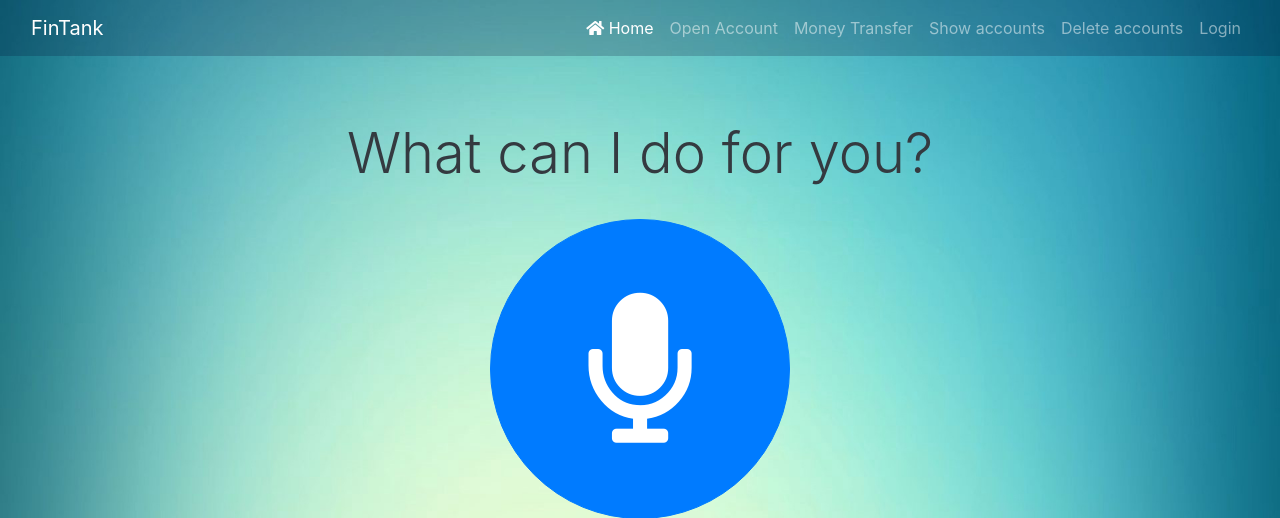
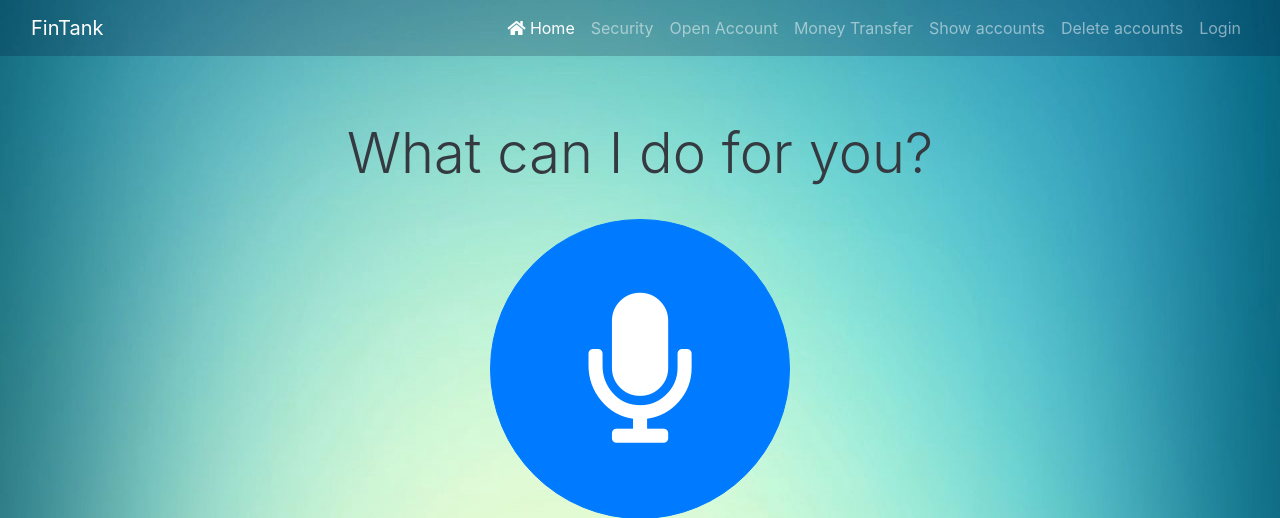
Before and after one commit to aaronshieh/aien_final, a Django app: page / in a window 1280 px wide. Shown: the top 518 px of the page. Run offline with Django 3.2, Linux system fonts and the light colour scheme; some libraries are stand-ins or nearby versions.

Commit message:
combined 2018/12/17

```diff
--- a/fintech/urls.py
+++ b/fintech/urls.py
@@ -32,5 +32,5 @@ urlpatterns = [
     path('face_utils/', include('face_utils.urls')),
 
     # security
-    path('security', include('security.urls')),
+    path('security/', include('security.urls')),
 ]
--- a/security/templates/security/security.html
+++ b/security/templates/security/security.html
@@ -39,8 +39,11 @@ button{
 {% endblock %}
 {% block content %}
 <div class="bg">
-        <h1>123</h1>
+        starting security system...
 </div>
 {% endblock %}
 {% block scripts %}
+<script>
+    window.location.href = '/security/run';
+</script>
 {% endblock %}
--- a/security/urls.py
+++ b/security/urls.py
@@ -5,4 +5,5 @@ app_name = "security"
 
 urlpatterns = [
     path('', views.security),
+    path('run/', views.run),
 ]
--- a/templates/nav.html
+++ b/templates/nav.html
@@ -9,6 +9,9 @@
             <ul class="navbar-nav ml-auto">
                 <li class="nav-item">
                     <a class="nav-link active" href="/"><i class="fas fa-home"></i> Home</a>
+                </li>
+                <li class="nav-item">
+                    <a class="nav-link" href="/security">Security</a>
                 </li>
                 <li class="nav-item">
                     <a class="nav-link" href="/bank/create">Open Account</a>
--- a/website/templates/website/voicebot.html
+++ b/website/templates/website/voicebot.html
@@ -155,6 +155,8 @@ function sendAudioFile(blob) {
                 window.location.href = '/bank/create';
             } else if(msg.intent == 'money_transfer'){
                 window.location.href = '/bank/transfer';
+            } else if (msg.intent == 'security'){
+                window.location.href = '/security';
             }
         });
     });
--- a/website/views.py
+++ b/website/views.py
@@ -127,5 +127,7 @@ def detect_intent_audio(project_id, session_id, audio_file_path,
         return {'result':'success','intent':'open_account', 'response_audio':encoded_audio}
     elif response.query_result.intent.display_name == 'Money Transfer':
         return {'result':'success','intent':'money_transfer', 'response_audio':encoded_audio}
+    elif response.query_result.intent.display_name == 'Security':
+        return {'result':'success','intent':'security', 'response_audio':encoded_audio}
     else:
         return {'result':'success','intent':'unknown', 'response_audio':encoded_audio}
```
Also changed, not shown: opencvkeras/classify.py (+5 -2 lines), security/views.py (+6 -1 lines), 3 other files.
